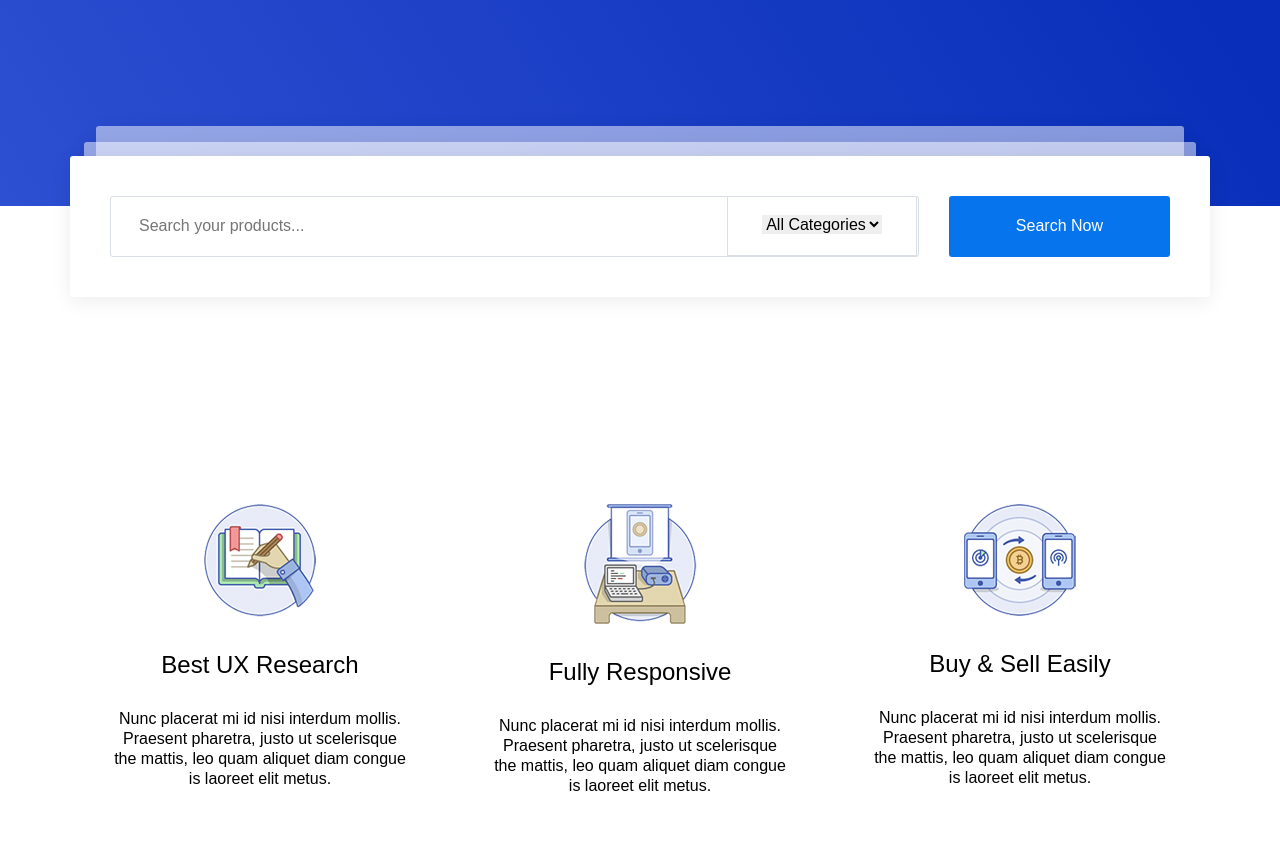
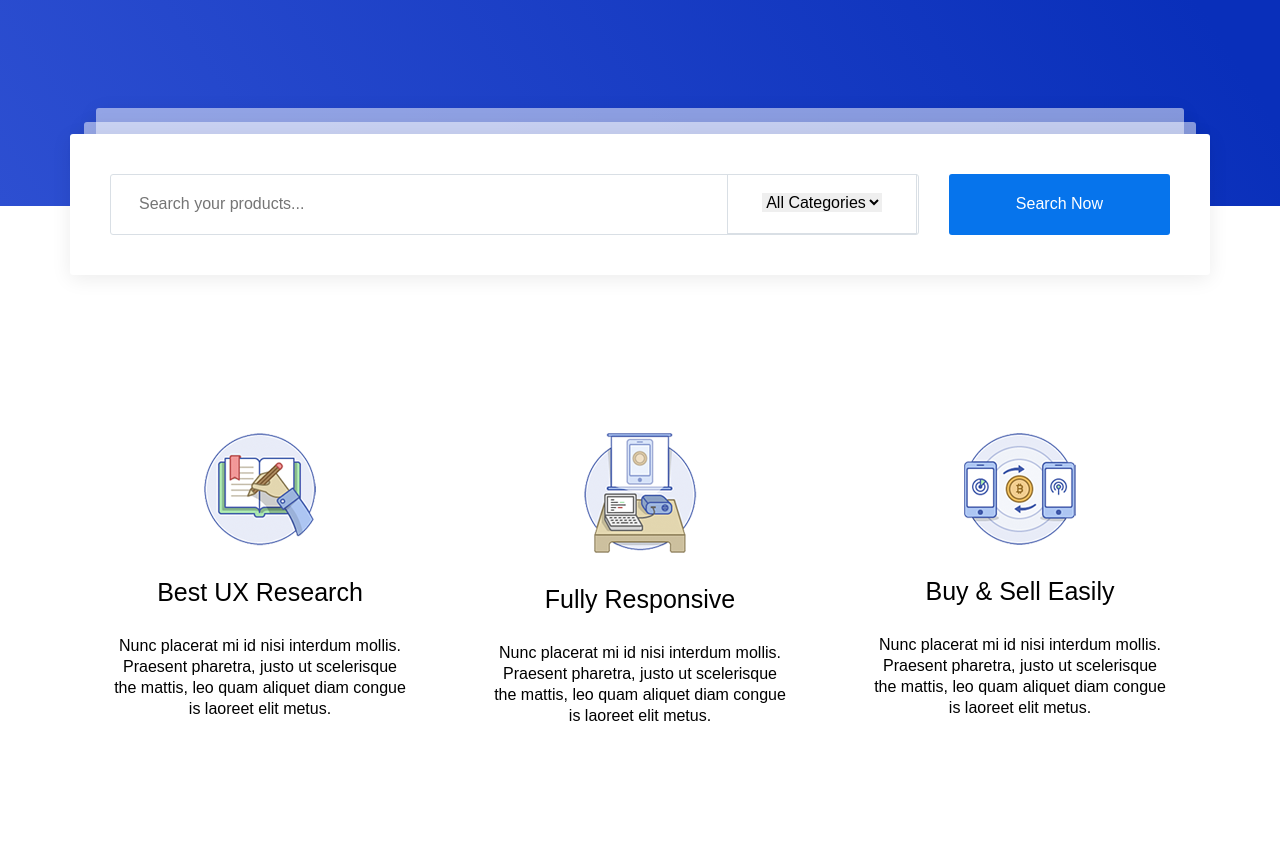
Before and after one commit to RuslanLit/martplace2, a website: page app/index.html in a window 1280 px wide. Shown: the part 700-1549 px from the top of the page. Drawn offline with nearby package versions, Linux system fonts and the light colour scheme; files that its build step writes are made by us from their sources.

Commit message:
'update'

```diff
--- a/app/scss/style.scss
+++ b/app/scss/style.scss
@@ -232,7 +232,7 @@ margin-bottom: 36px;
     &::before {
     content: "";
         position: absolute;
-        top: -14px;
+        top: -12px;
         left: 29px;
         background-color: rgba(255, 255, 255, 0.5);
      box-shadow: 0px 4px 20px 0px rgba(0, 0, 0, 0.08);
@@ -244,7 +244,7 @@ margin-bottom: 36px;
 &::after {
     content: "";
         position: absolute;
-        top: -30px;
+        top: -26px;
         left: 41px;
         background-color: rgba(255, 255, 255, 0.5);
      box-shadow: 0px 4px 20px 0px rgba(0, 0, 0, 0.08);
@@ -258,7 +258,7 @@ margin-bottom: 36px;
 .search__form {
     background-color: #ffffff;
      box-shadow: 0px 4px 20px 0px rgba(0, 0, 0, 0.08);
-    margin-top: -50px;
+    margin-top: -72px;
     padding: 40px;
     display: flex;
      border-radius: 3px;
@@ -298,21 +298,21 @@ margin-bottom: 36px;
 }
 
 .adventages {
-    padding-top: 187px;
+    padding-top: 138px;
     padding-bottom: 119px;
     max-height: 711px;
 }
 
 .adventages__inner {
     display: flex;
+    justify-content: space-between;
 }
 
 .adventages__item {
-   max-width: calc(100% / 3);
    text-align: center;
    padding: 20px 40px;
    & div {
-       margin-bottom: 30px;
+       margin-bottom: 28px;
    }
    &:hover {
        box-shadow: 0px 2px 50px 0px rgba(0, 0, 0, 0.08);
@@ -325,10 +325,10 @@ margin-bottom: 36px;
 }
 
 .adventages__title {
-    font-size: 24px;
+    font-size: 25px;
 }
 
 .adventages__text {
     font-size: 16px;
-    line-height: 20px;
+    line-height: 21px;
 }
```
Also changed, not shown: app/css/style.min.css.
